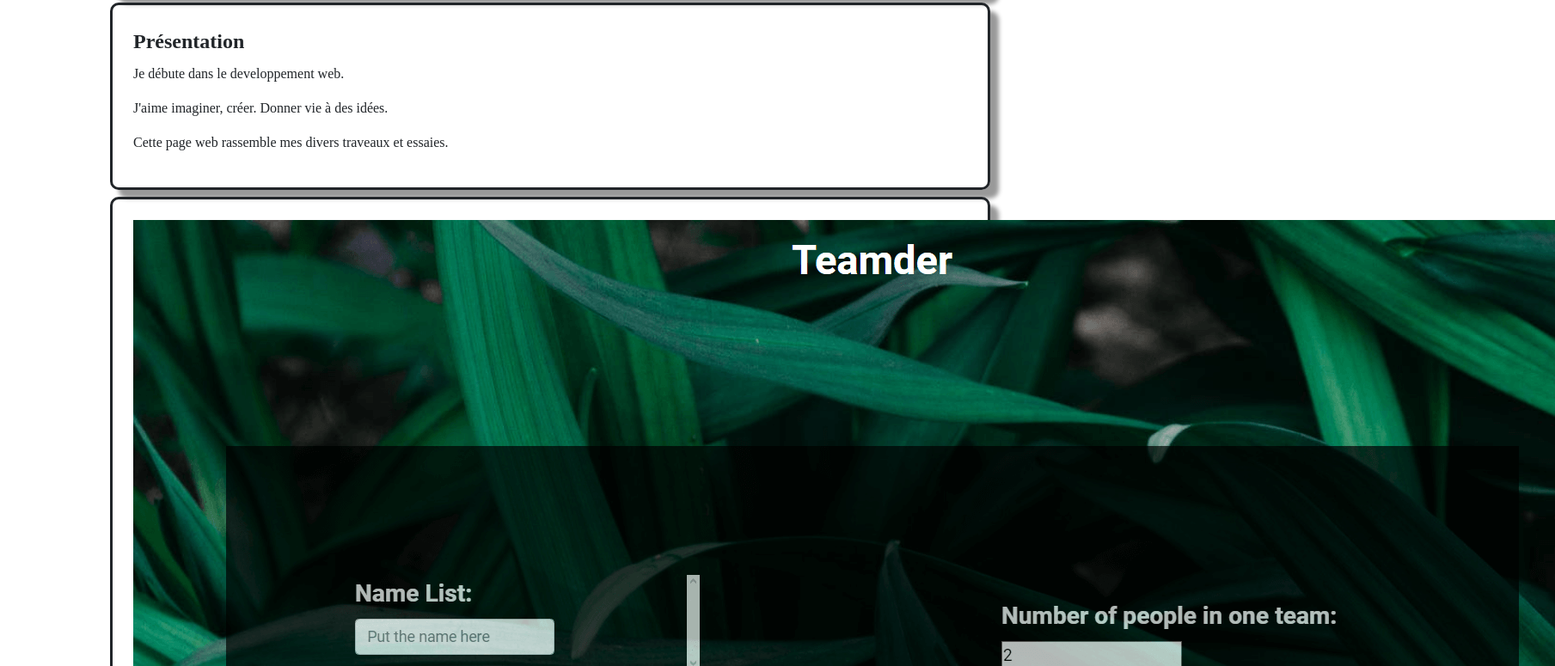
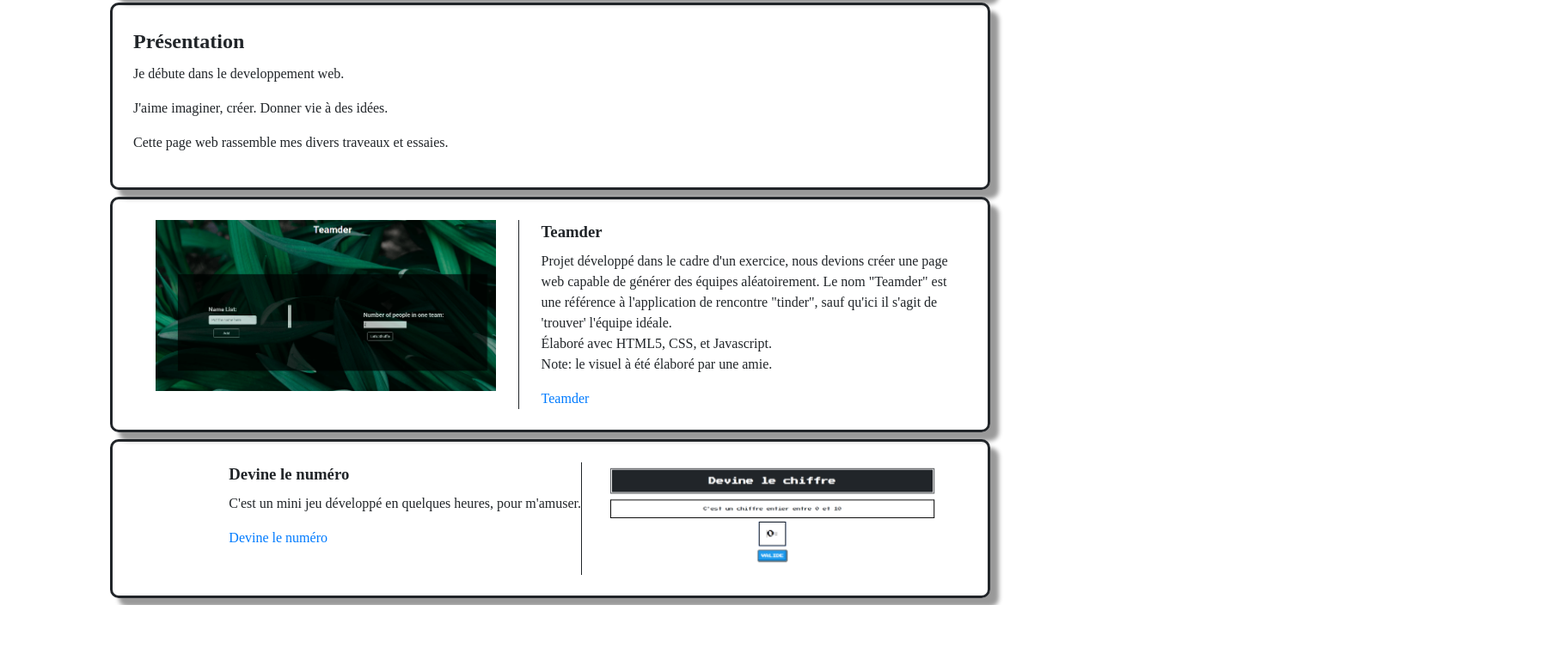
Before and after one commit to jordanlat/SiteJojo, a website built with webpack: page src/index.html in a window 1280 px wide. Shown: the part 197-972 px from the top of the page at 86% size, 1809 px wide, since content can reach past the window. After the commit the page ends 901 px from the top, so only its background shows below. Built offline with nearby package versions, Linux system fonts and the light colour scheme; files whose address does not match are found by name; a web font is replaced by a local one.

Commit message:
update front page

```diff
--- a/src/index.css
+++ b/src/index.css
@@ -87,3 +87,34 @@ content p {
 .shadow {
     box-shadow: 10px 10px 5px 0px rgba(0,0,0,0.40);
 }
+
+.picSize {
+    width: 35vw;
+    height: auto;
+}
+
+.case {
+    display: flex;
+    flex-direction: row;
+}
+.case img {
+    padding: 0 2vw 0 2vw;
+}
+
+.reverseCase {
+    display: flex;
+    flex-direction: row-reverse;
+}
+.reverseCase  img{
+    padding: 0 2vw 0 2vw;
+}
+
+.art_txt_right {
+    border-left: solid 1px;
+    padding-left: 2vw;
+}
+
+.art_txt_left {
+    border-right: solid 1px;
+    padding-left: 2vw;
+}
--- a/src/index.html
+++ b/src/index.html
@@ -23,11 +23,11 @@
 
         <div class="projet_container">
 
-            <article class=" shadow border">
+            <article class=" shadow border case">
                 <div class="art_img">
-                    <img src="teamder.png" alt="preview de la page web teamder">
+                    <img src="" alt="preview de la page web teamder" id="teamderPrev" class="picSize">
                 </div>
-                <div class="art_txt">
+                <div class="art_txt_right">
                     <h3>Teamder</h3>
                     <p>
                         Projet développé dans le cadre d'un exercice, nous devions créer une page web capable de générer des équipes aléatoirement.
@@ -41,11 +41,11 @@
                 </div>
             </article>
 
-            <article class=" shadow border">
+            <article class=" shadow border reverseCase">
                 <div class="art_img">
-                    <img src="number.png" alt="preview de la page web devine le nombre">
+                    <img src="" alt="preview de la page web devine le nombre" id="numberPrev" class="picSize">
                 </div>
-                <div class="art_txt">
+                <div class="art_txt_left">
                     <h3>Devine le numéro</h3>
                     <p>
                     C'est un mini jeu développé en quelques heures, pour m'amuser.
--- a/src/index.js
+++ b/src/index.js
@@ -3,8 +3,11 @@ import moment from 'moment'
 
 import css from "./index.css"
 import "nes.css/css/nes.css";
+import numberPrev from "./assets/img/number.png";
+import teamderPrev from "./assets/img/teamder.png";
 
-
+document.getElementById('teamderPrev').src = teamderPrev;
+document.getElementById('numberPrev').src = numberPrev;
 
 var showText = function (target, message, index, interval) {
 
--- a/webpack.config.js
+++ b/webpack.config.js
@@ -15,8 +15,6 @@ module.exports = {
     guessnbrcss: './src/projets/projetguessnumber/guessnumber.css',
     guessnbrpicleft: './src/projets/projetguessnumber/img/left.png',
     guessnbrpicright: './src/projets/projetguessnumber/img/right.png',
-    teamderPreview: './src/assets/img/teamder.png',
-    numberPreview: './src/assets/img/number.png',
   },
   output: {
     filename: '[name].[contentHash].js',
@@ -47,7 +45,7 @@ module.exports = {
       template: './src/index.html',
       inject: true,
       filename: 'index.html',
-      chunks: ['index','teamderPreview','numberPreview'],
+      chunks: ['index'],
     }),
     new HtmlWebpackPlugin({
       template: './src/projets/projetTeamder/teamder.html',
```
Also changed, not shown: dist/comingSoon.html, dist/guessnumber.html, dist/index.css, dist/index.html, dist/teamder.html, 22 other files.
